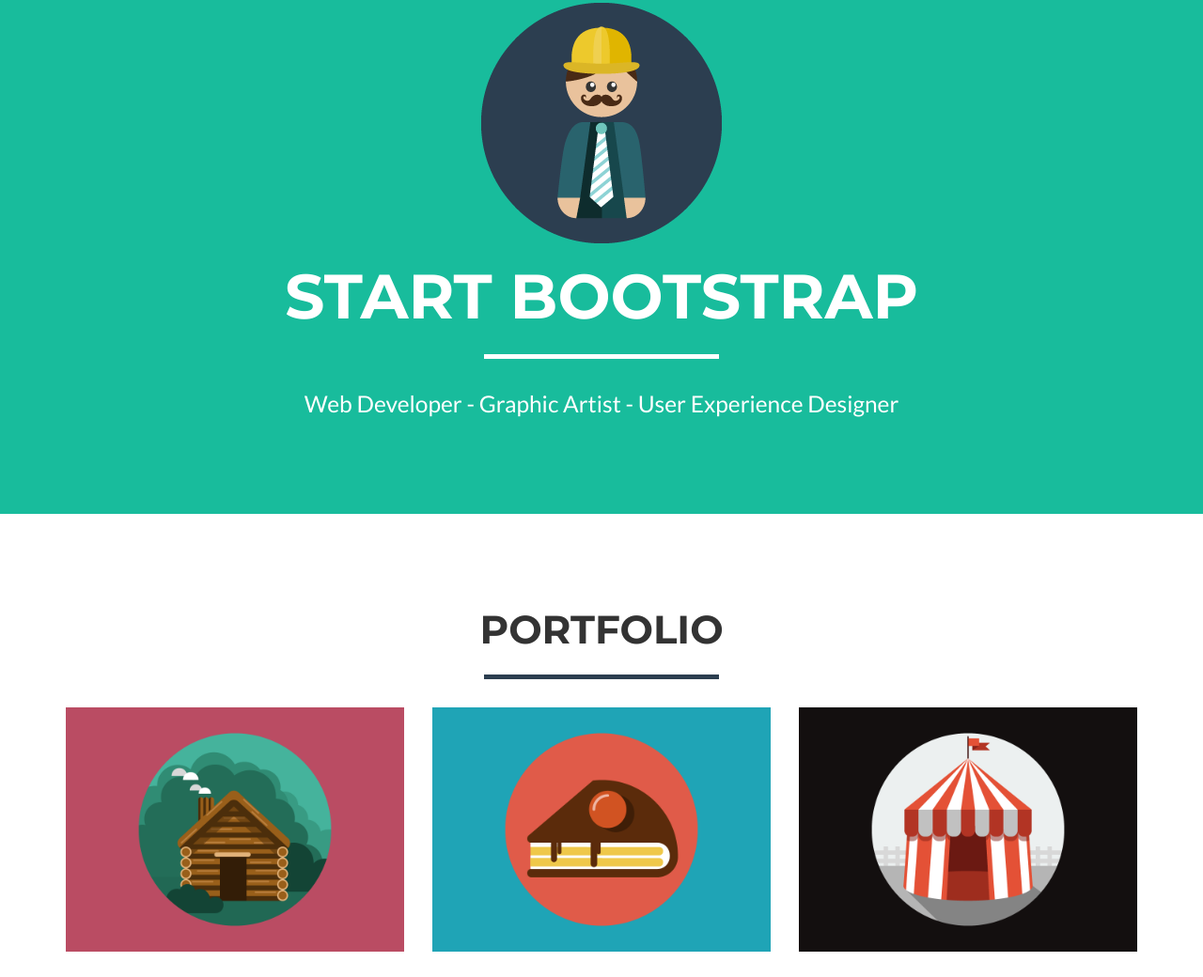
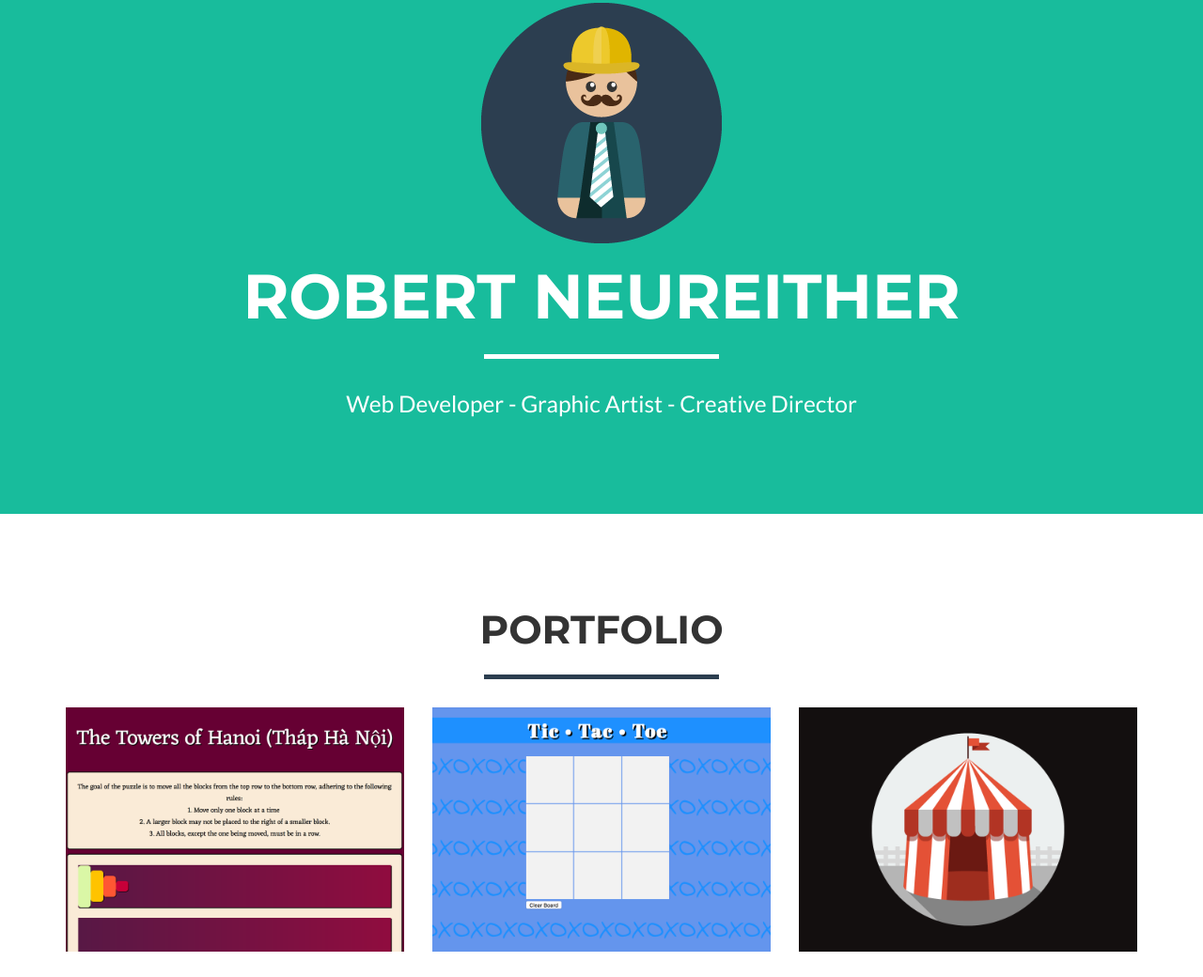
Before and after one commit to RobNeu78/RobNeu78.github.io, a website: page index.html in a window 1280 px wide. Shown: the part 197-1237 px from the top of the page at 94% size. Drawn offline with nearby package versions, Linux system fonts and the light colour scheme.

Commit message:
updated portfolio site

```diff
--- a/index.html
+++ b/index.html
@@ -9,7 +9,7 @@
     <meta name="description" content="">
     <meta name="author" content="">
 
-    <title>Freelancer - Start Bootstrap Theme</title>
+    <title>RN Portfolio</title>
 
     <!-- Bootstrap Core CSS -->
     <link href="vendor/bootstrap/css/bootstrap.min.css" rel="stylesheet">
@@ -42,7 +42,7 @@
                 <button type="button" class="navbar-toggle" data-toggle="collapse" data-target="#bs-example-navbar-collapse-1">
                     <span class="sr-only">Toggle navigation</span> Menu <i class="fa fa-bars"></i>
                 </button>
-                <a class="navbar-brand" href="#page-top">Start Bootstrap</a>
+                <a class="navbar-brand" href="#page-top">Robert Neureither</a>
             </div>
 
             <!-- Collect the nav links, forms, and other content for toggling -->
@@ -74,9 +74,9 @@
                 <div class="col-lg-12">
                     <img class="img-responsive" src="img/profile.png" alt="">
                     <div class="intro-text">
-                        <h1 class="name">Start Bootstrap</h1>
+                        <h1 class="name">Robert Neureither</h1>
                         <hr class="star-light">
-                        <span class="skills">Web Developer - Graphic Artist - User Experience Designer</span>
+                        <span class="skills">Web Developer - Graphic Artist - Creative Director</span>
                     </div>
                 </div>
             </div>
@@ -100,7 +100,7 @@
                                 <i class="fa fa-search-plus fa-3x"></i>
                             </div>
                         </div>
-                        <img src="img/portfolio/cabin.png" class="img-responsive" alt="Cabin">
+                        <img src="img/portfolio/Towers.png" class="img-responsive" alt="Towers">
                     </a>
                 </div>
                 <div class="col-sm-4 portfolio-item">
@@ -110,7 +110,7 @@
                                 <i class="fa fa-search-plus fa-3x"></i>
                             </div>
                         </div>
-                        <img src="img/portfolio/cake.png" class="img-responsive" alt="Slice of cake">
+                        <img src="img/portfolio/XOXO.png" class="img-responsive" alt="TicTacToe">
                     </a>
                 </div>
                 <div class="col-sm-4 portfolio-item">
@@ -278,7 +278,7 @@
             <div class="container">
                 <div class="row">
                     <div class="col-lg-12">
-                        Copyright &copy; Your Website 2016
+                        Copyright &copy; Robert Neureither 2017
                     </div>
                 </div>
             </div>
@@ -307,8 +307,8 @@
                         <div class="modal-body">
                             <h2>Project Title</h2>
                             <hr class="star-primary">
-                            <img src="img/portfolio/cabin.png" class="img-responsive img-centered" alt="">
-                            <p>Use this area of the page to describe your project. The icon above is part of a free icon set by <a href="https://sellfy.com/p/8Q9P/jV3VZ/">Flat Icons</a>. On their website, you can download their free set with 16 icons, or you can purchase the entire set with 146 icons for only $12!</p>
+                            <a href="https://robneu78.github.io/web-workbook/09week/towers-of-hanoi/index.html"><img src="img/portfolio/Towers.png" class="img-responsive img-centered" alt="" target="_blank"></a>
+                            <p>A game of blocks and frustration</p>
                             <ul class="list-inline item-details">
                                 <li>Client:
                                     <strong><a href="http://startbootstrap.com">Start Bootstrap</a>
@@ -344,8 +344,8 @@
                         <div class="modal-body">
                             <h2>Project Title</h2>
                             <hr class="star-primary">
-                            <img src="img/portfolio/cake.png" class="img-responsive img-centered" alt="">
-                            <p>Use this area of the page to describe your project. The icon above is part of a free icon set by <a href="https://sellfy.com/p/8Q9P/jV3VZ/">Flat Icons</a>. On their website, you can download their free set with 16 icons, or you can purchase the entire set with 146 icons for only $12!</p>
+                            <a href="https://robneu78.github.io/web-workbook/08week/tic-tac-toe/index.html"><img src="img/portfolio/XOXO.png" class="img-responsive img-centered" alt="" target="_blank"></a>
+                            <p>A simple Tic-Tac-Toe game using JQuery.</p>
                             <ul class="list-inline item-details">
                                 <li>Client:
                                     <strong><a href="http://startbootstrap.com">Start Bootstrap</a>
```
Also changed, not shown: img/portfolio/Towers.png (added), img/portfolio/XOXO.png (added).
